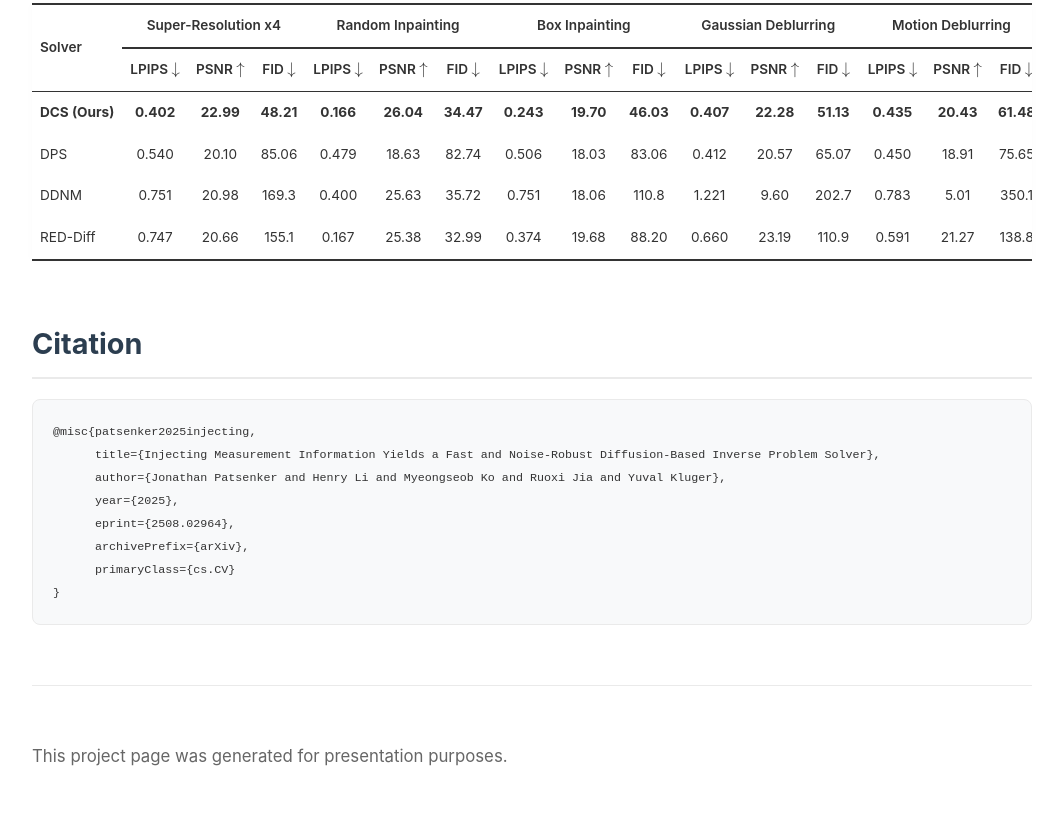
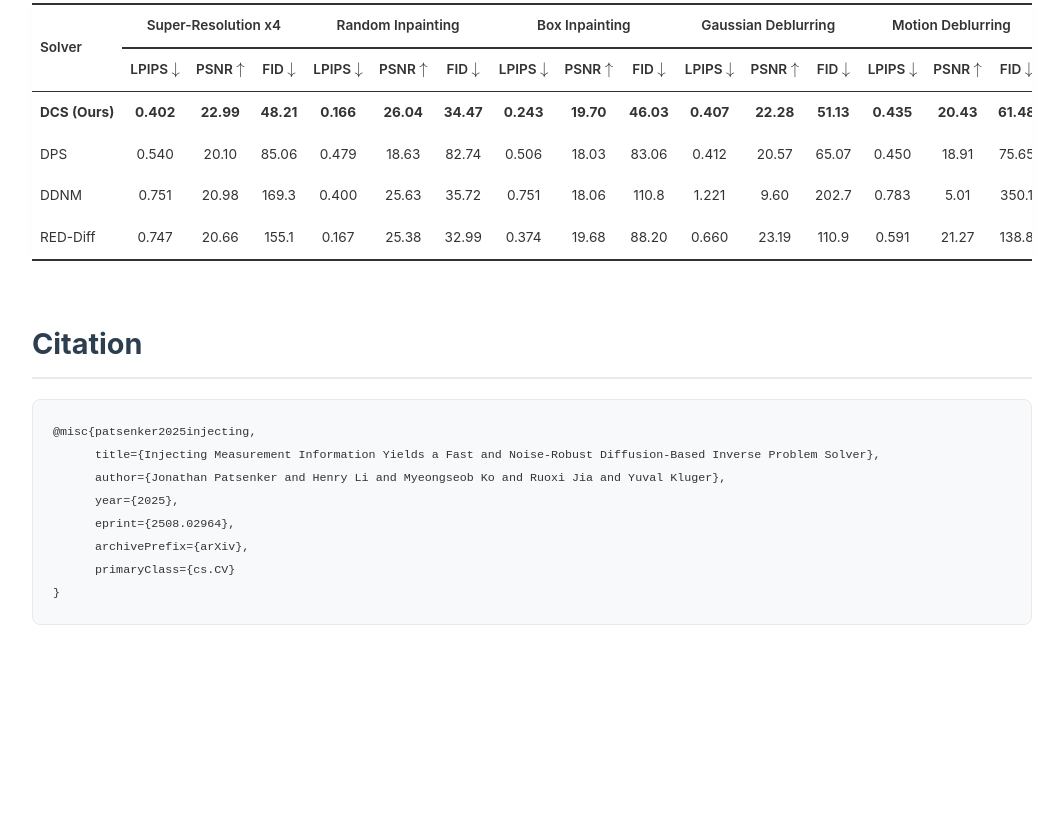
Before and after one commit to diffusion-conditional-sampling/diffusion-conditional-sampling.github.io, a plain HTML site: page index.html in a window 1280 px wide. Shown: the part 3848-4675 px from the top of the page, without its empty margins (108-1171 px from the left). After the commit the page ends 4533 px from the top, so only its background shows below. Drawn offline with nearby package versions, Linux system fonts and the light colour scheme.

Commit message:
Update index.html

```diff
--- a/index.html
+++ b/index.html
@@ -821,10 +821,6 @@
       primaryClass={cs.CV}
 }</code></pre>
         </section>
-
-        <footer>
-            <p>This project page was generated for presentation purposes.</p>
-        </footer>
     </div>
 
 </body>
```
